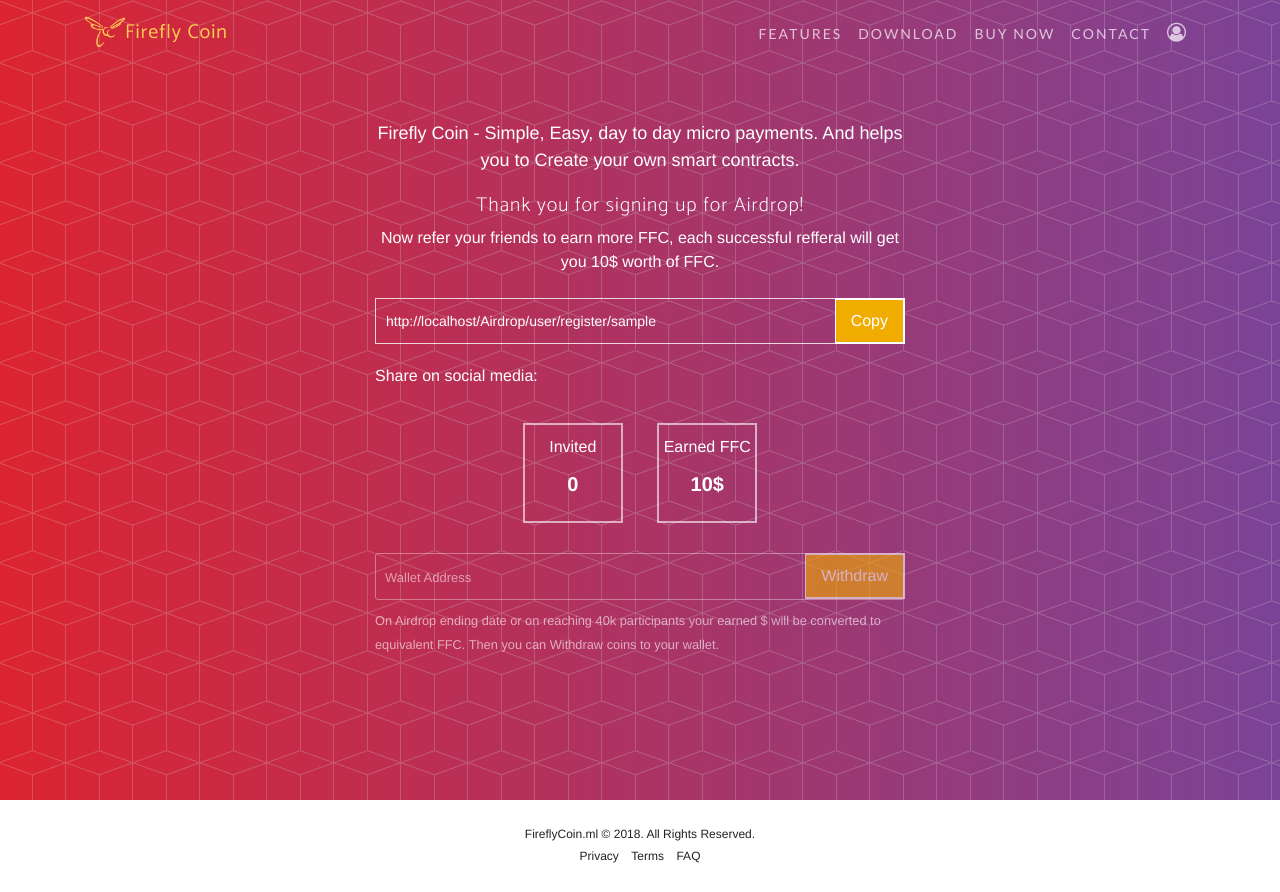
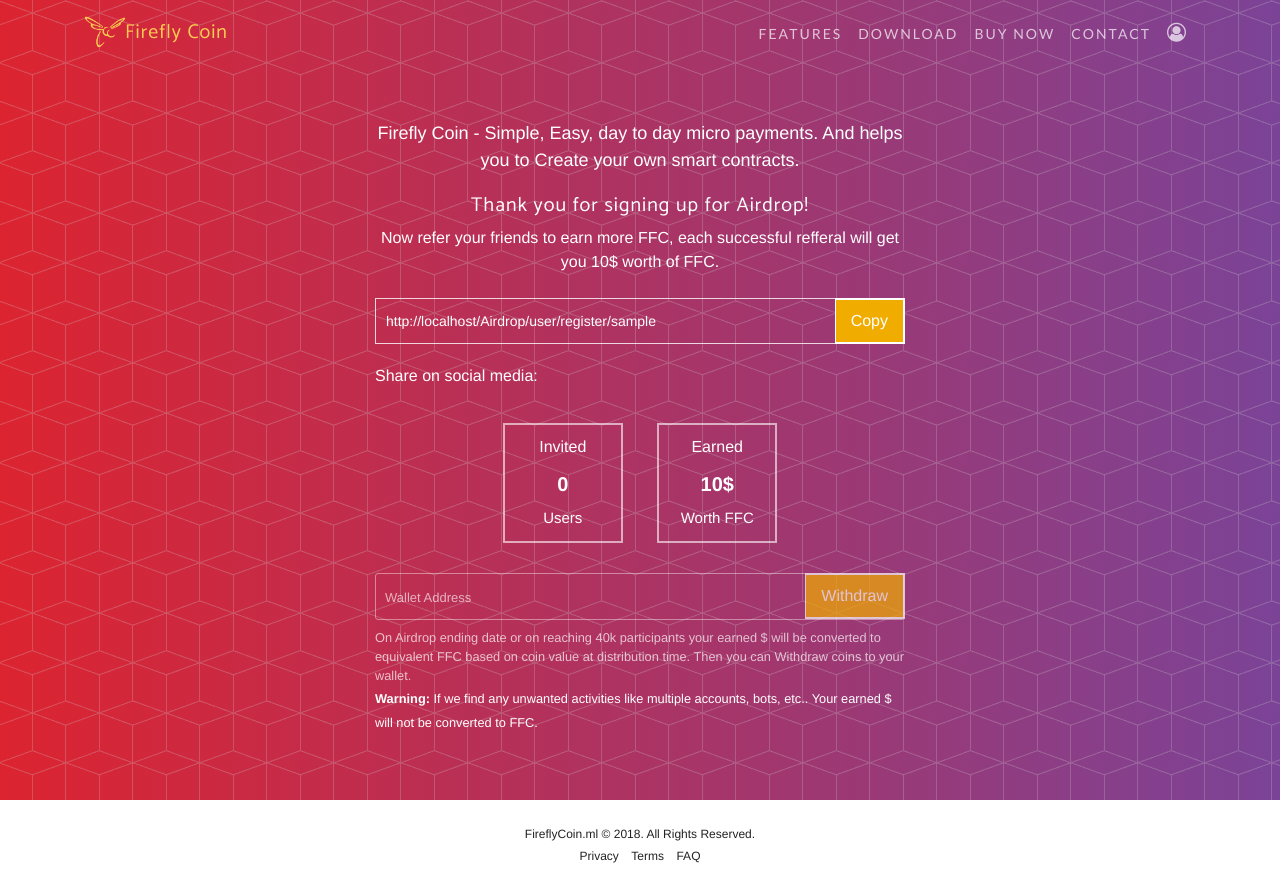
Before and after one commit to sandy912/Airdrop, a CodeIgniter app: page /Airdrop/user/profile in a window 1280 px wide. Run offline with CodeIgniter, Linux system fonts and the light colour scheme; the visitor is signed in with stand-in values (Sample User, id 1); data that the repository does not hold is empty; some libraries are stand-ins or nearby versions; some web fonts are replaced.

Commit message:
Moved style and script out of user-profile.php

```diff
--- a/application/views/User_profile.php
+++ b/application/views/User_profile.php
@@ -13,7 +13,7 @@ if(!$signedin){
       <div class="register-panel" style="max-width: 550px;">
         <p class="text-center">Firefly Coin - Simple, Easy, day to day micro payments. And helps you to Create your own smart contracts.</p>
         <center>
-          <h5>Thank you for signing up for Airdrop!</h5>
+          <h5><b>Thank you for signing up for Airdrop!</b></h5>
           Now refer your friends to earn more FFC, each successful refferal will get you 10$ worth of FFC.
         </center>
         <br>
@@ -41,86 +41,30 @@ if(!$signedin){
                 <div class="box">
                   <p>Invited</p>
                   <span><?php echo $this->session->userdata('myrefferals'); ?></span>
+                  <span>Users</span>
                 </div>
                 <div class="box">
-                  <p>Earned FFC</p>
+                  <p>Earned</p>
                   <span><?php echo (($this->session->userdata('myrefferals')*10)+10); ?>$</span>
+                  <span>Worth FFC</span>
                 </div>
           </div>
-          <div style="position:relative; cursor:not-allowed; opacity: 0.6">
-            <label class="has-float-label" style="cursor:not-allowed">
-              <input type="text" id="wallet" name="wallet" placeholder="Wallet Address" style="font-size: 10px; cursor:not-allowed" disabled/>
-              <span style="font-size: 13px; cursor: not-allowed">Wallet Address</span>
+          <div class="cursor-banned withdraw-info">
+            <label class="has-float-label cursor-banned">
+              <input type="text" id="wallet" name="wallet" class="cursor-banned" placeholder="Wallet Address" style="font-size: 10px;" disabled/>
+              <span class="cursor-banned" style="font-size: 13px;">Wallet Address</span>
             </label>
-          <button class="copy-btn" style="cursor:not-allowed">Withdraw</button>
-          <div style="cursor:not-allowed">
-            <small style="cursor:not-allowed">On Airdrop ending date or on reaching 40k participants your earned $ will be converted to equivalent FFC. Then you can Withdraw coins to your wallet.</small>
+            <button class="copy-btn cursor-banned">Withdraw</button>
+            <div class="cursor-banned">
+              <small class="cursor-banned">On Airdrop ending date or on reaching 40k participants your earned $ will be converted to equivalent FFC based on coin value at distribution time. Then you can Withdraw coins to your wallet.</small>
+            </div>
           </div>
-          </div>
+          <small><b>Warning:</b> If we find any unwanted activities like multiple accounts, bots, etc.. Your earned $ will not be converted to FFC.</small>
 
         </div>
       </div>
     </div>
   </div>
 </header>
-<style>
-    #reflink {
-      padding: 10px;
-      border: 1px solid rgba(255,255,255,0.8);
-      font-size: 14px;
-      line-height: 24px;
-    }
-     .copy-btn {
-      position: absolute;
-      top: 0;
-      right: 0;
-      background: #f1ac00;
-      border: 2px solid #fff;
-      border-left: 1px solid #fff;
-      color: #fff;
-      padding: 9px 15px;
-    }
-    .a2a_kit span {
-      float: left;
-    }
-    .a2a_default_style a {
-      padding: 0 5px;
-    }
-    .outer-box {
-      padding-top: 35px;
-      text-align: center;
-      margin-bottom: 30px;
-    }
-    .box {
-      width: 100px;
-      height: 100px;
-      border: 2px solid rgba(255,255,255,0.6);
-      display: inline-block;
-    }
-    .box:first-child {
-        margin-right: 30px;
-    }
-    .box p{
-      font-size: 16px;
-      padding-top: 10px;
-      text-align: center;
-      margin-bottom: 10px;
-    }
-    .box span {
-      display: block;
-      text-align: center;
-      font-weight: 700;
-      font-size: 20px;
-    }
-</style>
-<script>
-function copyToClipboard(element) {
-  var $temp = $("<input>");
-  $("body").append($temp);
-  $temp.val($(element).text()).select();
-  document.execCommand("copy");
-  $temp.remove();
-}
-</script>
 <?php $this->load->view('footer'); ?>
 <!--<a href="?php echo base_url('user/user_logout');?>" >  <button type="button" class="btn-primary">Logout</button></a>-->
--- a/css/style.css
+++ b/css/style.css
@@ -313,6 +313,7 @@ section.download .badges .badge-link {
   display: block;
   margin-bottom: 25px;
   cursor: not-allowed;
+  opacity: 0.6;
 }
 
 section.download .badges .badge-link:last-child {
@@ -466,12 +467,12 @@ section.contact ul.list-social li.social-facebook a:hover {
   background-color: #344e86;
 }
 
-section.contact ul.list-social li.social-google-plus a {
-  background-color: #dd4b39;
+section.contact ul.list-social li.social-telegram a {
+  background-color: #32aee1;
 }
 
-section.contact ul.list-social li.social-google-plus a:hover {
-  background-color: #d73925;
+section.contact ul.list-social li.social-telegram a:hover {
+  background-color: #238cb9;
 }
 
 footer {
@@ -757,3 +758,69 @@ h1.mb-5 {
 #mainNav [aria-expanded="false"] .fa-times{
   display: none;
 }
+#reflink {
+  padding: 10px;
+  border: 1px solid rgba(255,255,255,0.8);
+  font-size: 14px;
+  line-height: 24px;
+}
+ .copy-btn {
+  position: absolute;
+  top: 0;
+  right: 0;
+  background: #f1ac00;
+  border: 2px solid #fff;
+  border-left: 1px solid #fff;
+  color: #fff;
+  padding: 9px 15px;
+}
+.a2a_kit span {
+  float: left;
+}
+.a2a_default_style a {
+  padding: 0 5px !important;
+}
+.outer-box {
+  padding-top: 35px;
+  text-align: center;
+  margin-bottom: 30px;
+}
+.box {
+  width: 120px;
+  height: 120px;
+  border: 2px solid rgba(255,255,255,0.6);
+  display: inline-block;
+}
+.box span:last-child {
+  display: block;
+  font-size: 15px;
+  font-weight: 500;
+  padding-top: 8px;
+}
+.box:first-child {
+    margin-right: 30px;
+}
+.box p{
+  font-size: 16px;
+  padding-top: 10px;
+  text-align: center;
+  margin-bottom: 10px;
+}
+.box span {
+  display: block;
+  text-align: center;
+  font-weight: 700;
+  font-size: 20px;
+}
+
+.cursor-banned {
+  cursor: not-allowed;
+}
+
+.withdraw-info {
+  position: relative;
+  opacity: 0.7;
+}
+.withdraw-info small {
+  display: block;
+}
--- /dev/null
+++ b/js/script.js
@@ -0,0 +1,7 @@
+function copyToClipboard(element) {
+  var $temp = $("<input>");
+  $("body").append($temp);
+  $temp.val($(element).text()).select();
+  document.execCommand("copy");
+  $temp.remove();
+}
```
Also changed, not shown: application/views/Main.php (+5 -5 lines).
